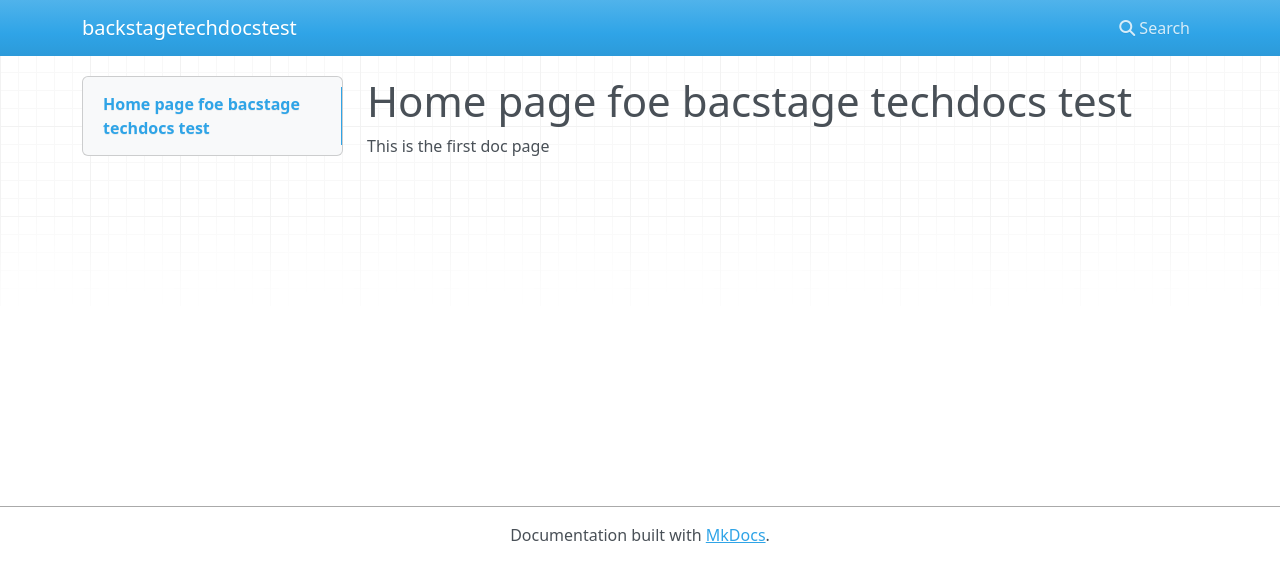
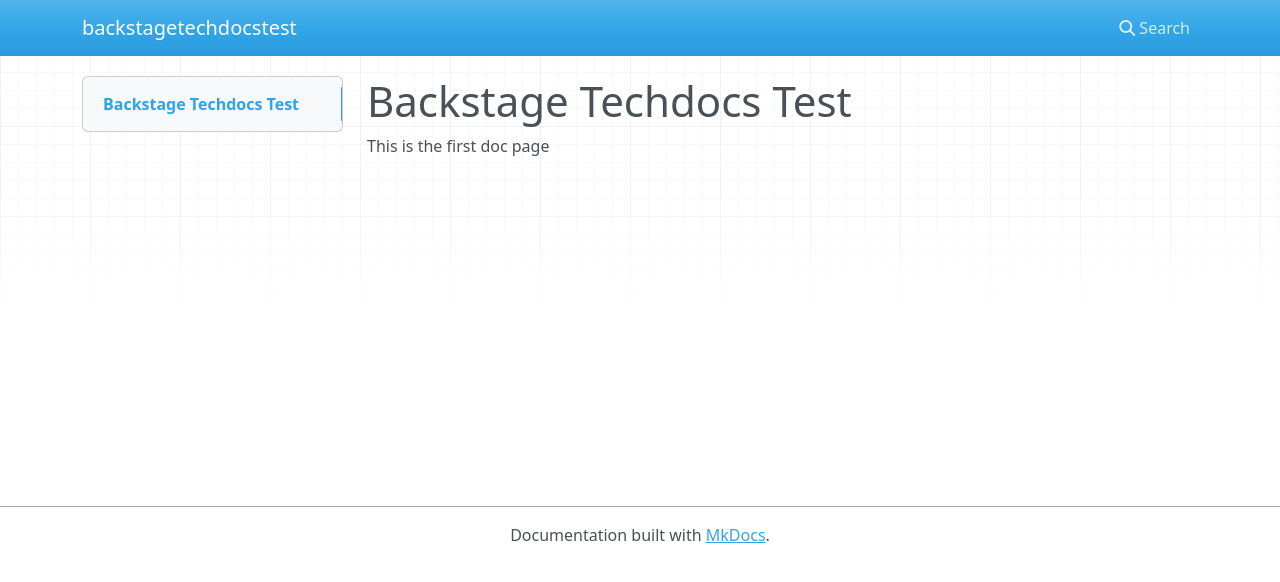
Before and after one commit to philrice/backstageTechDocsTest, an MkDocs documentation site: the page built from docs/index.md, in a window 1280 px wide. Shown: the top 582 px of the page. Built offline with MkDocs 1.6.1, drawn with Linux system fonts in a browser that asks for light colours; nearby versions of some CDN libraries.

Commit message:
Update index.md
edited content

```diff
--- a/docs/index.md
+++ b/docs/index.md
@@ -1,3 +1,3 @@
-# Home page foe bacstage techdocs test
+# Backstage Techdocs Test
 
 This is the first doc page
```
